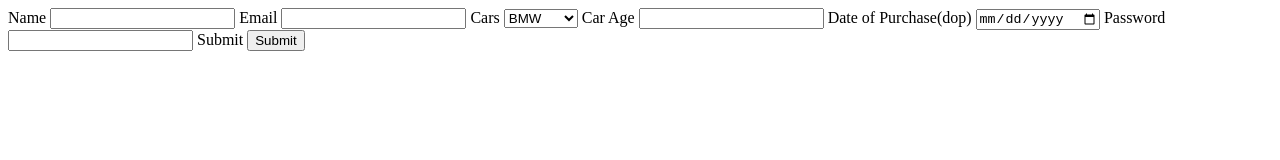
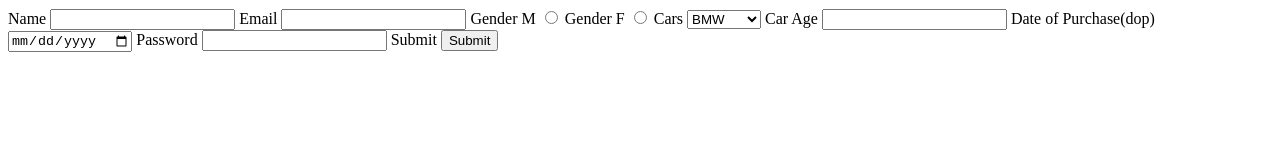
Before and after one commit to acciojob/car-insurance-form-sonukds, a website: page main.html in a window 1280 px wide. Drawn offline with Linux system fonts and the light colour scheme.

Commit message:
created a submission

```diff
--- a/main.html
+++ b/main.html
@@ -15,6 +15,12 @@
 
 		<label for="email">Email</label>
 			<input id="email" type="email" required>
+
+		<label for="gender-m">Gender M</label>
+			<input id="gender-m" type="radio" required>
+
+		<label for="gendet-f">Gender F</label>
+			<input id="gender-f" type="radio" required>
 
 		<label for="cars">Cars</label>
 			<select id="cars">
```
